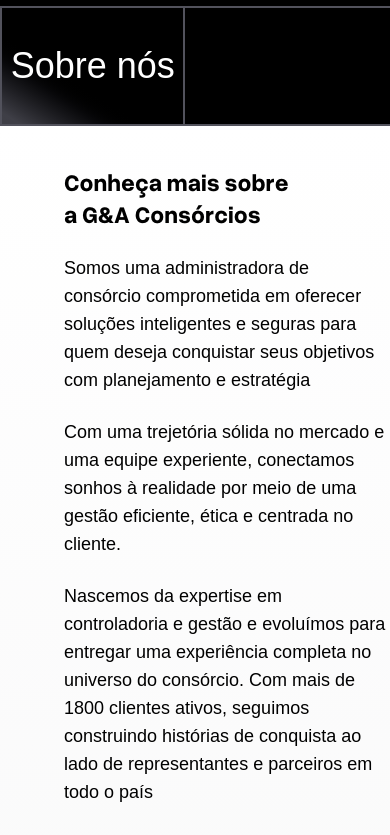
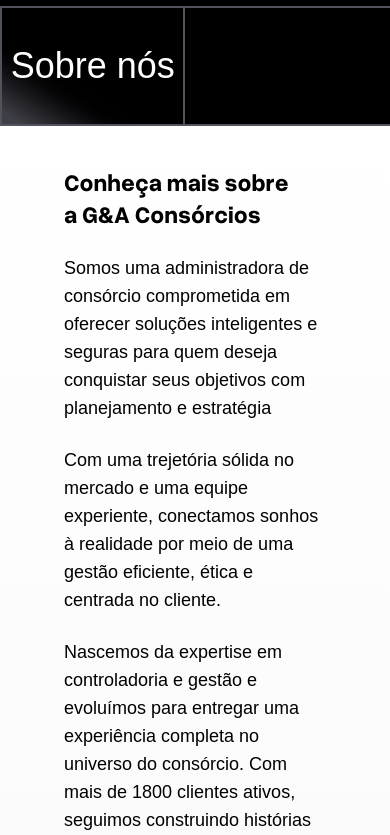
Before and after one commit to LM-Lucas-e-Marcelo/ga-frontend, a React (Vite) app: page / in a window 390 px wide. Shown: the part 3305-4140 px from the top of the page. Built offline with nearby package versions, Linux system fonts and the light colour scheme; a web font is replaced by a local one.

Commit message:
fix who are we

```diff
--- a/src/components/who-are-we.tsx
+++ b/src/components/who-are-we.tsx
@@ -7,7 +7,7 @@
 
   return (
     <div
-      id="who-are-we"
+      id="whoarewe"
       className="w-full bg-gradient-to-b from-white to-zinc-100 overflow-hidden relative pb-[120px]"
     >
       <div
@@ -19,7 +19,7 @@
           initial={{ opacity: 0, x: -200 }}
           animate={{ opacity: isInView ? 1 : 0, x: isInView ? 0 : -200 }}
           transition={{ duration: 1 }}
-          className="sm:max-w-[50%] flex flex-col gap-6 pb-[120px] pl-16"
+          className="sm:max-w-[50%] flex flex-col gap-6 pb-[120px] pl-16 pr-16 md:pr-0"
         >
           <strong className="text-2xl font-tertiary pt-10">
             Conheça mais sobre <br />a G&A Consórcios
```
